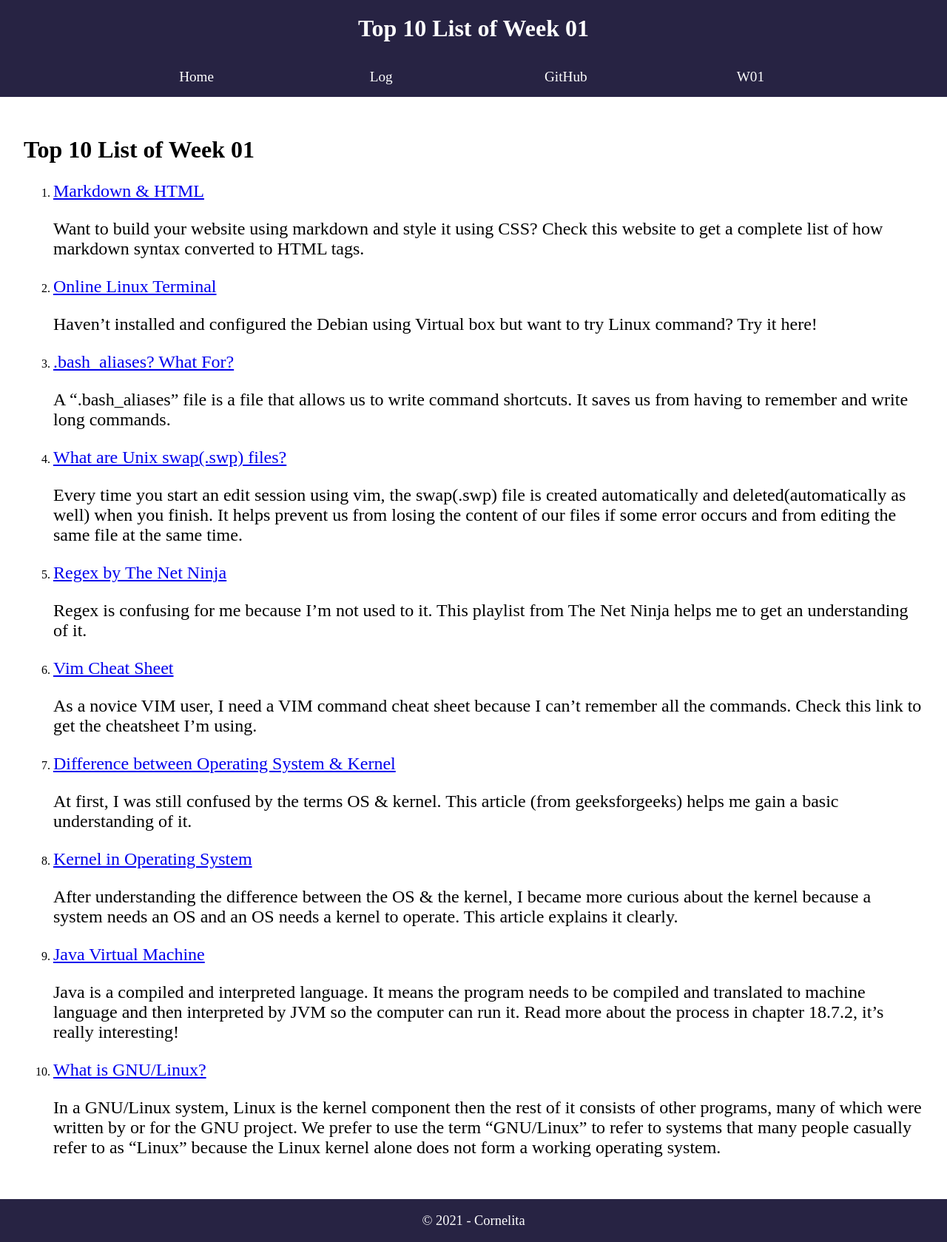
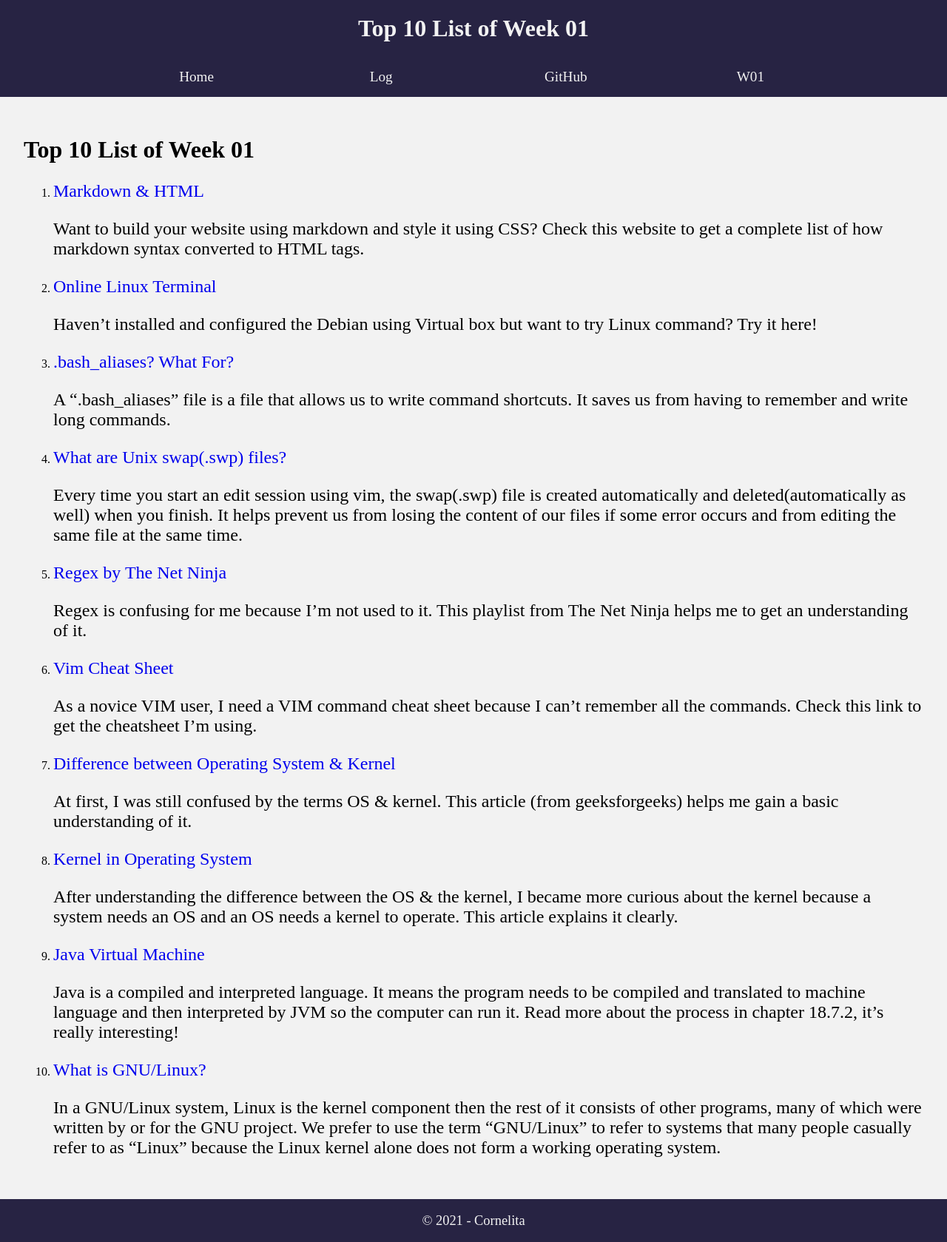
Before and after one commit to cornelita/os211, a Jekyll site: the page built from w01.md, in a window 1280 px wide. Shown: the whole page at 74% size. Built offline with Jekyll 4.4.1, drawn with Linux system fonts in a browser that asks for light colours; our own code applies the rules of GitHub Pages for plain Markdown files.

Commit message:
Edit CSS

```diff
--- a/assets/css/style.css
+++ b/assets/css/style.css
@@ -1,6 +1,7 @@
 :root {
   --biru-lambung-kapal: #272343;
-  --putih-awan: #FEFEFE;
+  --putih-awan: #f2f2f2;
+  --biru-link: #339;
 }
 
 html {
@@ -21,6 +22,7 @@ html {
 
 body {
   margin: 0;
+  background-color: var(--putih-awan);
 }
 
 header {
@@ -79,3 +81,12 @@ footer {
   text-align: center;
   font-size: 1.15em;
 }
+
+/* Weekly Top 10 List */
+li>p>a {
+  text-decoration: none;
+}
+
+li>p>a:hover {
+  text-decoration: underline;
+}
```
